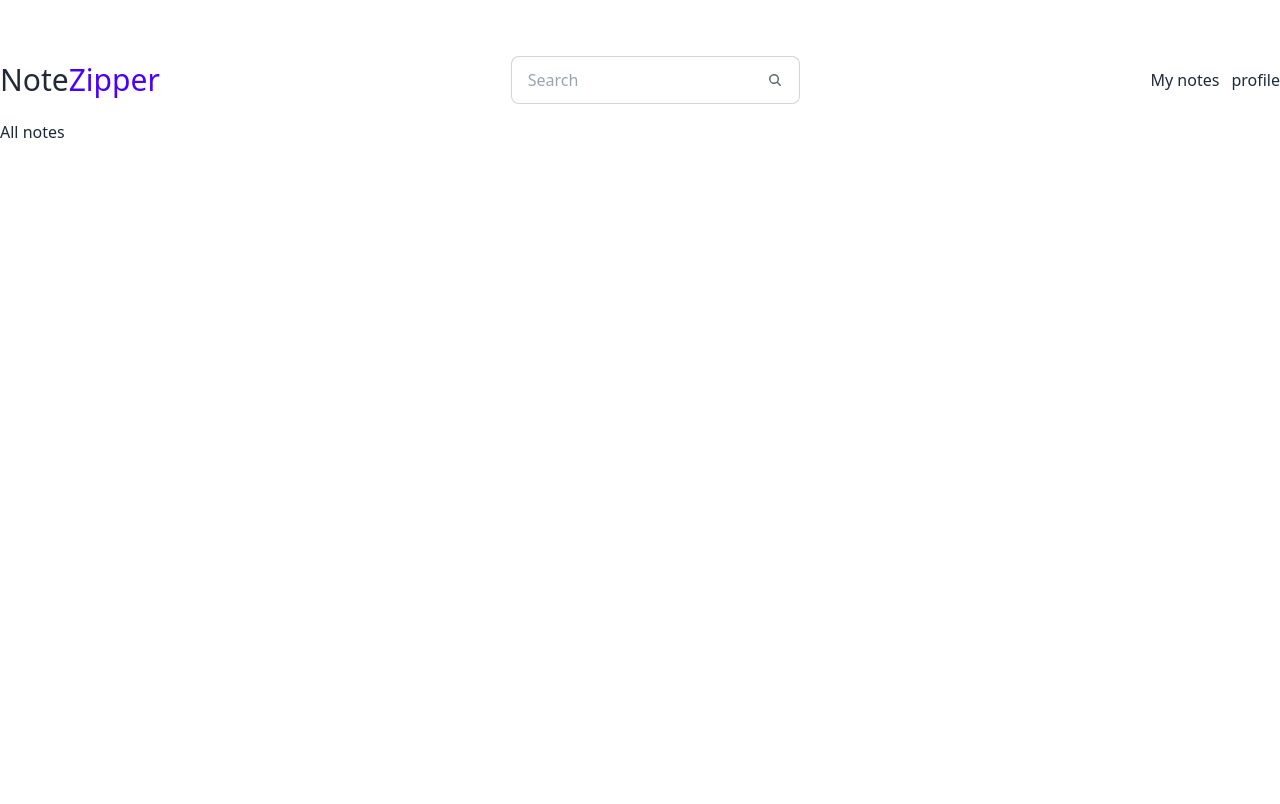
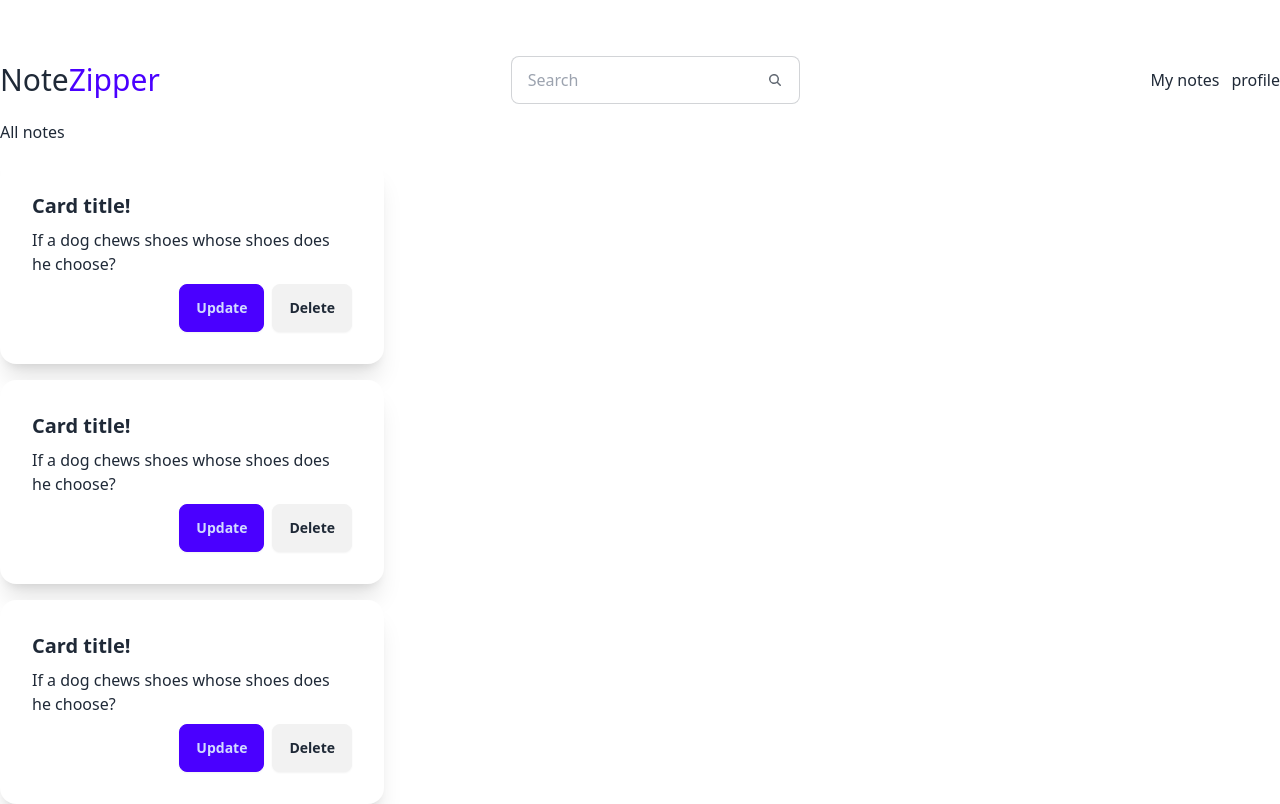
Before and after one commit to brain-ambani/notes-app-mern, a React (Create React App) app in the folder client/: page /notes in a window 1280 px wide. Built offline with nearby package versions, Linux system fonts and the light colour scheme.

Commit message:
updated the notes component

```diff
--- a/client/src/pages/notes.js
+++ b/client/src/pages/notes.js
@@ -1,7 +1,12 @@
+import Note from "../components/Note";
+
 const Notes = () => {
   return (
     <div>
       <div>All notes</div>
+      <Note />
+      <Note />
+      <Note />
     </div>
   );
 };
```
